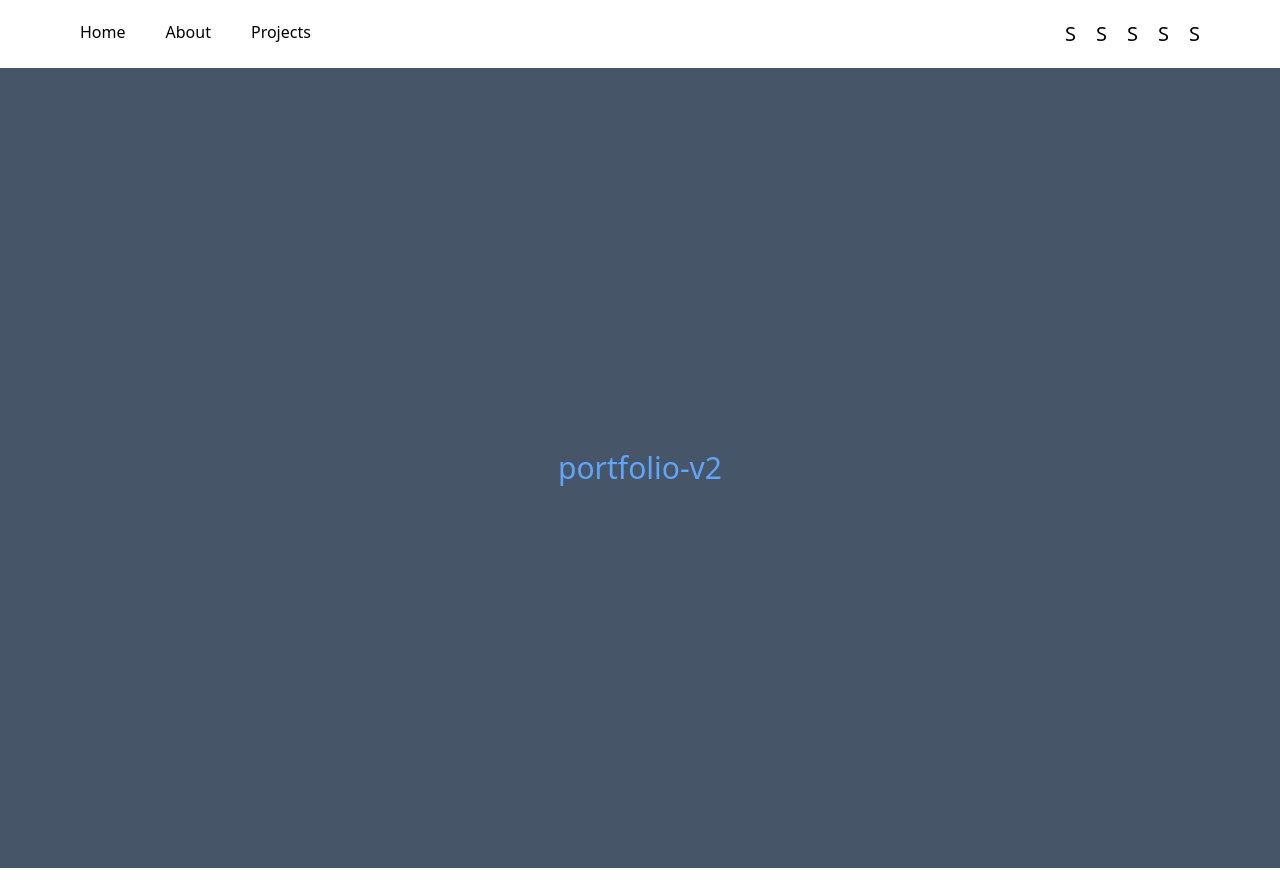
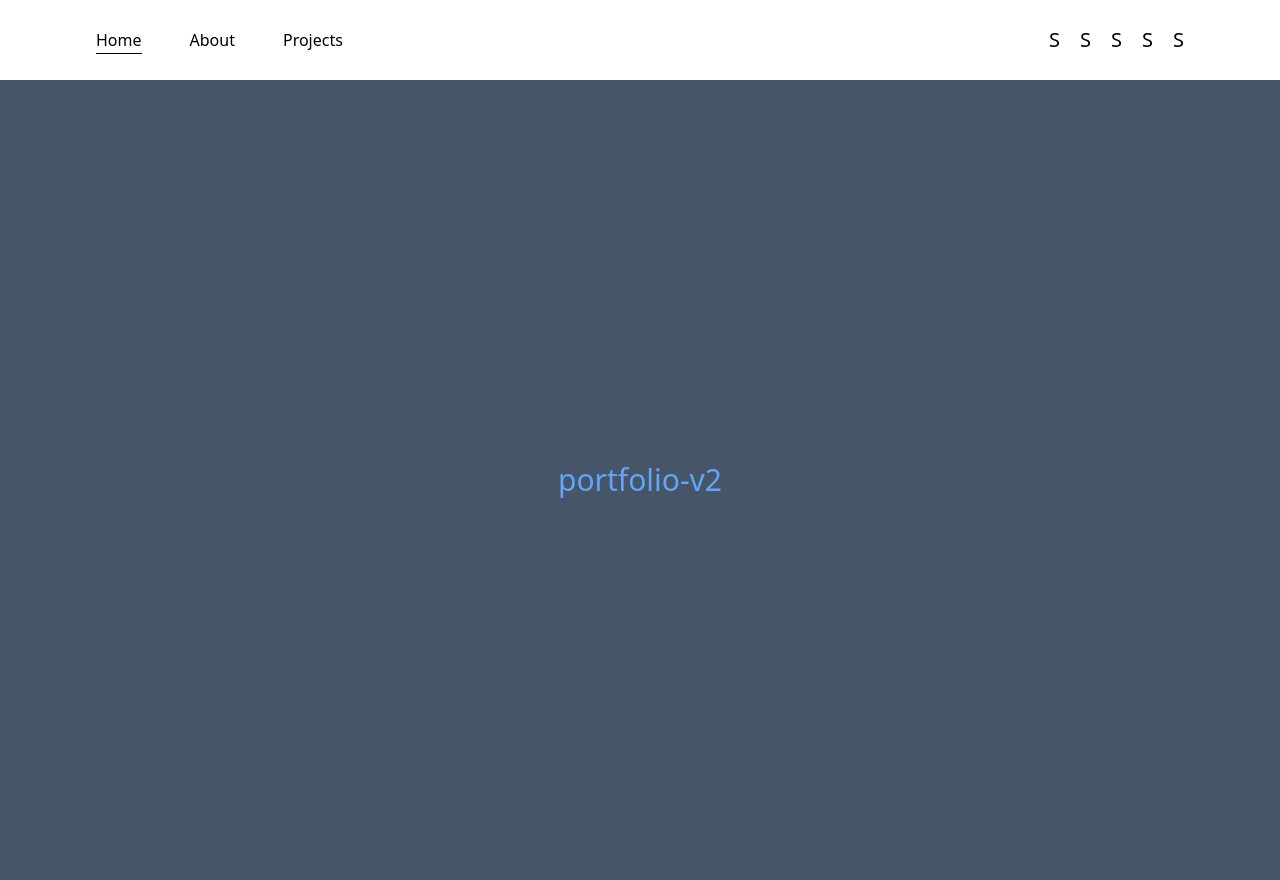
Before and after one commit to Eddie-Kuo/personal-portfolio, a Next.js app: page / in a window 1280 px wide. Built offline with nearby package versions, Linux system fonts and the light colour scheme.

Commit message:
header nav links

```diff
--- /dev/null
+++ b/components/CustomLink.jsx
@@ -0,0 +1,19 @@
+import Link from 'next/link';
+import { useRouter } from 'next/router';
+import React from 'react';
+
+export default function CustomLink({ href, title, className = '' }) {
+  const router = useRouter();
+  return (
+    <Link href={href} className={`${className} relative group`}>
+      {title}
+
+      <span
+        className={`h-[1px] bg-black inline-block absolute left-0 -bottom-0.5 group-hover:w-full transition-[width] ease duration-300
+      ${router.asPath === href ? 'w-full' : 'w-0'}`}
+      >
+        &nbsp;
+      </span>
+    </Link>
+  );
+}
--- a/components/Header.jsx
+++ b/components/Header.jsx
@@ -1,14 +1,15 @@
-import Link from 'next/link'
-import React from 'react'
+import Link from 'next/link';
+import React from 'react';
+import CustomLink from './CustomLink';
 
 export default function Header() {
   return (
-      <header className='flex justify-between px-20 py-5'>
-          <div className='flex'>
-              <p className='mr-5'>Home</p>
-              <p className='mx-5'>About</p>
-              <p className='ml-5'>Projects</p>
-          </div>
+    <header className='sticky w-full h-20 z-[100] flex justify-between items-center px-24 py-8 max-w-full mx-auto'>
+      <nav className='flex'>
+        <CustomLink href='/' title='Home' className='mr-6' />
+        <CustomLink href='/about' title='About' className='mx-6' />
+        <CustomLink href='/projects' title='Projects' className='ml-6' />
+      </nav>
       <div className='flex space-x-5'>
         <p className='text-xl'>S</p>
         <p className='text-xl'>S</p>
@@ -17,5 +18,5 @@ export default function Header() {
         <p className='text-xl'>S</p>
       </div>
     </header>
-  )
+  );
 }
```
Also changed, not shown: components/Hero.jsx (+3 -5 lines). Lines whose indentation alone changed are shown as unchanged.
